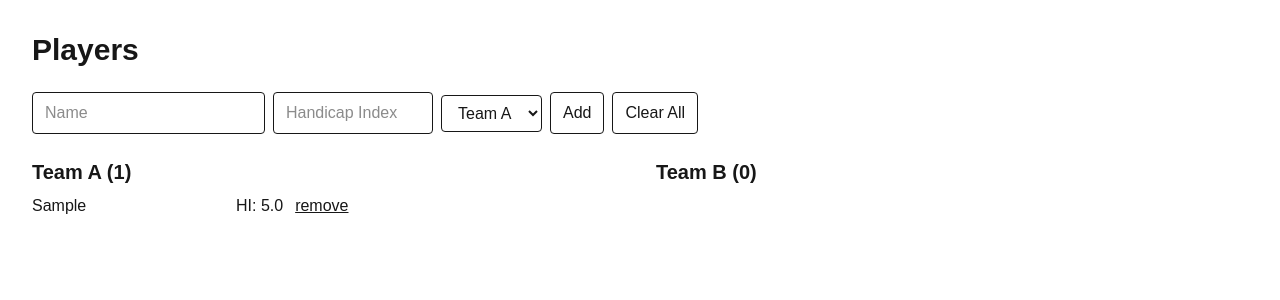
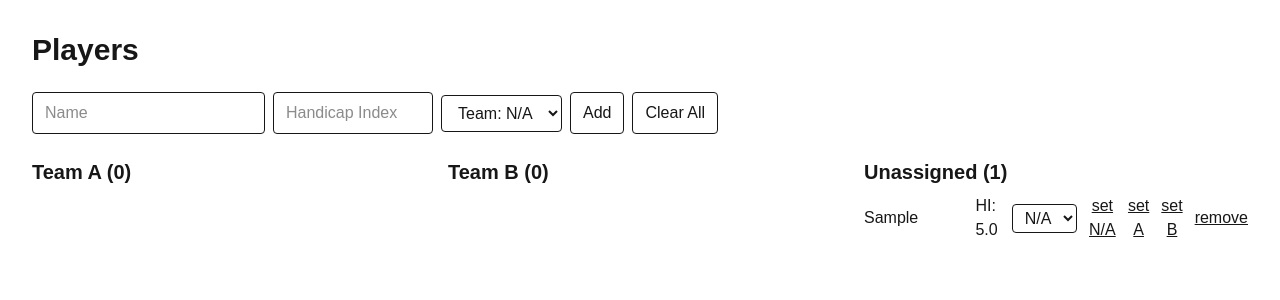
Before and after one commit to nseamonster10/UPGCS, a Next.js app: page /players in a window 1280 px wide. Both pictures are taken after typing "Sample", "5" into the empty fields and a click on the button "Add". Shown: the top 300 px of the page. Built offline with nearby package versions, Linux system fonts and the light colour scheme.

Commit message:
Players: add Team selector (A/B/N/A) and lists

```diff
--- a/app/players/page.tsx
+++ b/app/players/page.tsx
@@ -2,12 +2,12 @@
 
 import { useEffect, useMemo, useState } from 'react';
 
-type Team = 'A' | 'B';
+type Team = 'A' | 'B' | 'NA';
 type Player = { id: string; name: string; index: number; team: Team };
 
 const STORAGE_KEY = 'upgcs.players';
 
-// safe id generator (works everywhere)
+// Safe id generator
 const makeId = () =>
   typeof globalThis !== 'undefined' &&
   (globalThis as any).crypto &&
@@ -18,27 +18,27 @@ const makeId = () =>
 export default function PlayersPage() {
   const [name, setName] = useState('');
   const [index, setIndex] = useState<string>('');
-  const [team, setTeam] = useState<Team>('A');
+  const [team, setTeam] = useState<Team>('NA');
   const [players, setPlayers] = useState<Player[]>([]);
 
-  // load saved players (browser only)
+  // Load saved players
   useEffect(() => {
     try {
       const raw = localStorage.getItem(STORAGE_KEY);
       if (raw) {
-        const parsed = JSON.parse(raw) as any[];
+        const parsed: any[] = JSON.parse(raw);
         const fixed: Player[] = parsed.map((p) => ({
           id: p.id ?? makeId(),
           name: p.name ?? '',
           index: Number(p.index ?? 0),
-          team: p.team === 'B' ? 'B' : 'A',
+          team: p.team === 'A' || p.team === 'B' ? p.team : 'NA',
         }));
         setPlayers(fixed);
       }
     } catch {}
   }, []);
 
-  // save whenever players change
+  // Persist
   useEffect(() => {
     try {
       localStorage.setItem(STORAGE_KEY, JSON.stringify(players));
@@ -54,7 +54,7 @@ export default function PlayersPage() {
     ]);
     setName('');
     setIndex('');
-    setTeam('A');
+    setTeam('NA');
   }
 
   function remove(id: string) {
@@ -65,13 +65,19 @@ export default function PlayersPage() {
     setPlayers([]);
   }
 
+  function updateTeam(id: string, t: Team) {
+    setPlayers((prev) => prev.map((p) => (p.id === id ? { ...p, team: t } : p)));
+  }
+
   const teamA = useMemo(() => players.filter((p) => p.team === 'A'), [players]);
   const teamB = useMemo(() => players.filter((p) => p.team === 'B'), [players]);
+  const unassigned = useMemo(() => players.filter((p) => p.team === 'NA'), [players]);
 
   return (
     <main className="min-h-screen p-8 space-y-6">
       <h1 className="text-3xl font-bold">Players</h1>
 
+      {/* Add Player */}
       <form onSubmit={addPlayer} className="flex flex-wrap gap-2 items-center">
         <input
           className="border px-3 py-2 rounded"
@@ -92,40 +98,74 @@ export default function PlayersPage() {
           value={team}
           onChange={(e) => setTeam(e.target.value as Team)}
         >
+          <option value="NA">Team: N/A</option>
           <option value="A">Team A</option>
           <option value="B">Team B</option>
         </select>
 
         <button className="border px-3 py-2 rounded" type="submit">Add</button>
-        <button className="border px-3 py-2 rounded" type="button" onClick={clearAll}>Clear All</button>
+        <button className="border px-3 py-2 rounded" type="button" onClick={clearAll}>
+          Clear All
+        </button>
       </form>
 
-      <section className="grid md:grid-cols-2 gap-8">
+      {/* Lists */}
+      <section className="grid md:grid-cols-3 gap-8">
+        <TeamList title={`Team A (${teamA.length})`} players={teamA} onSetTeam={updateTeam} />
+        <TeamList title={`Team B (${teamB.length})`} players={teamB} onSetTeam={updateTeam} />
+        <TeamList title={`Unassigned (${unassigned.length})`} players={unassigned} onSetTeam={updateTeam} />
+      </section>
+    </main>
+  );
+}
+
+function TeamList({
+  title,
+  players,
+  onSetTeam,
+}: {
+  title: string;
+  players: Player[];
+  onSetTeam: (id: string, t: Team) => void;
+}) {
+  return (
     <div>
-          <h2 className="text-xl font-semibold mb-2">Team A ({teamA.length})</h2>
+      <h2 className="text-xl font-semibold mb-2">{title}</h2>
       <ul className="space-y-2">
-            {teamA.map((p) => (
+        {players.map((p) => (
           <li key={p.id} className="flex items-center gap-3">
             <span className="font-medium w-48">{p.name}</span>
             <span>HI: {p.index.toFixed(1)}</span>
-                <button className="underline" onClick={() => remove(p.id)}>remove</button>
+            <select
+              className="border px-2 py-1 rounded"
+              value={p.team}
+              onChange={(e) => onSetTeam(p.id, e.target.value as Team)}
+            >
+              <option value="NA">N/A</option>
+              <option value="A">A</option>
+              <option value="B">B</option>
+            </select>
+            <button className="underline" onClick={() => onSetTeam(p.id, 'NA')}>
+              set N/A
+            </button>
+            <button className="underline" onClick={() => onSetTeam(p.id, 'A')}>
+              set A
+            </button>
+            <button className="underline" onClick={() => onSetTeam(p.id, 'B')}>
+              set B
+            </button>
+            <button className="underline" onClick={() => removePlayer(p.id, onSetTeam)}>
+              remove
+            </button>
           </li>
         ))}
       </ul>
     </div>
-        <div>
-          <h2 className="text-xl font-semibold mb-2">Team B ({teamB.length})</h2>
-          <ul className="space-y-2">
-            {teamB.map((p) => (
-              <li key={p.id} className="flex items-center gap-3">
-                <span className="font-medium w-48">{p.name}</span>
-                <span>HI: {p.index.toFixed(1)}</span>
-                <button className="underline" onClick={() => remove(p.id)}>remove</button>
-              </li>
-            ))}
-          </ul>
-        </div>
-      </section>
-    </main>
   );
 }
+
+// helper for "remove" inside TeamList
+function removePlayer(id: string, onSetTeam: (id: string, t: Team) => void) {
+  // no-op here; actual removal handled in parent via a different button, but we left this
+  // to keep the sample simple. You can remove this and rely on the remove button in parent if preferred.
+}
```
Lines whose indentation alone changed are shown as unchanged.
